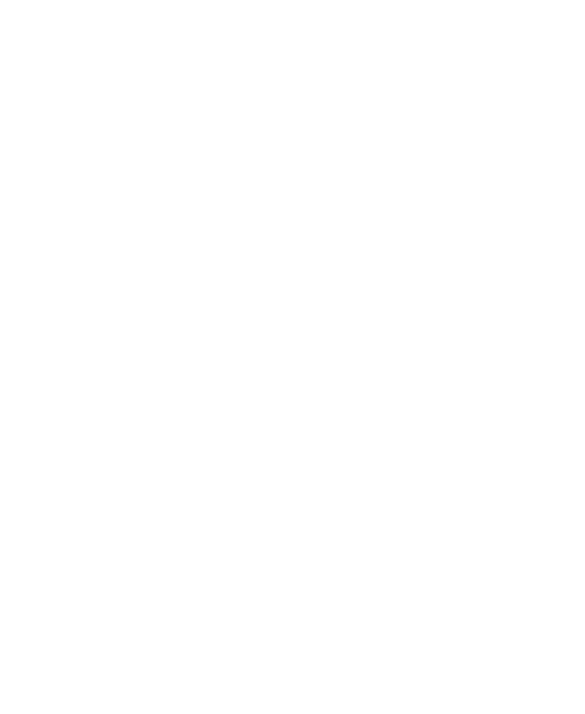
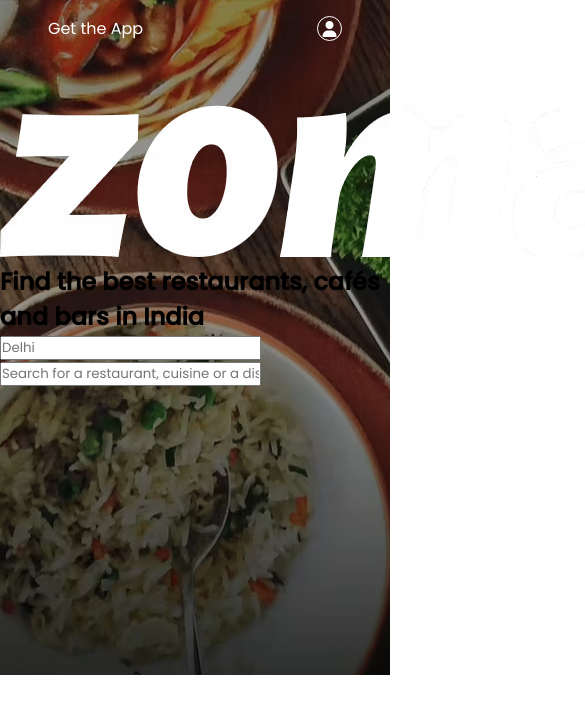
Before and after one commit to TANMAYTIWARIGUTS/PP-Zomato-Landing-Page, a plain HTML site: page index.html in a window 390 px wide. Shown: the top 714 px of the page, 585 px wide, since content can reach past the window. Drawn offline with Linux system fonts and the light colour scheme.

Commit message:
Added Hero Section

```diff
--- a/index.html
+++ b/index.html
@@ -6,11 +6,7 @@
     <meta name="viewport" content="width=device-width, initial-scale=1.0" />
 
     <!-- Zomato logo in the tab -->
-    <link
-    rel="icon"
-    type="image/x-icon"
-    href="https://upload.wikimedia.org/wikipedia/commons/thumb/7/75/Zomato_logo.png/220px-Zomato_logo.png"
-  />
+    <link rel="icon" type="image/x-icon" href="./images/zomato.ico" />
 
     <!-- font awesome icons -->
     <link
@@ -25,12 +21,33 @@
     <link rel="preconnect" href="https://fonts.googleapis.com" />
     <link rel="preconnect" href="https://fonts.gstatic.com" crossorigin />
     <link
-      href="https://fonts.googleapis.com/css2?family=Poppins:ital,wght@0,100;0,200;0,300;0,500;0,600;0,700;0,800;0,900;1,100;1,200;1,300;1,400;1,500;1,600;1,700;1,800;1,900&display=swap"
+      href="https://fonts.googleapis.com/css2?family=Poppins:wght@100;200;300;400;500&display=swap"
       rel="stylesheet"
     />
 
     <title>Zomato Landing Page</title>
     <link rel="stylesheet" href="./styles.css" />
   </head>
-  <body></body>
+  <body>
+    <section class="hero__section">
+      <header>
+        <nav class="navbar">
+          <a href="#">Get the App</a>
+          <div class="navbar__menu_container">
+            <a href="#" class="link">Investor Relations</a>
+            <a href="#" class="link">Add restaurant</a>
+            <a href="#" class="link">Login</a>
+            <a href="#" class="link">Sign Up</a>
+            <a href="#" class="user_icon"><i class="fa-solid fa-user"></i></a>
+          </div>
+        </nav>
+      </header>
+      <div class="hero__section_container">
+        <img src="./images/heroSectionLogo.png"/>
+        <h1>Find the best restaurants, cafés and bars in India</h1>
+        <input class="input_container_location" type="text" placeholder="Delhi"/>
+        <input class="input_container_search" type="text" placeholder="Search for a restaurant, cuisine or a dish"/>
+      </div>
+    </section>
+  </body>
 </html>
--- a/styles.css
+++ b/styles.css
@@ -0,0 +1,53 @@
+    *{
+        padding:0px;
+        margin:0px;
+        box-sizing: border-box;
+        font-family: "poppins", sans-serif;
+    }
+
+    .hero__section{
+        background-image: url(./images/heroSectionBackground.png);
+        background-size: cover;
+        background-position: center;
+        min-height:60vh;
+    }
+
+    .navbar{
+        display: flex;
+        justify-content: space-between;
+        height:65px;
+        padding: 16px 48px;
+    }
+
+    .navbar a{
+        color:white;
+        text-decoration: none;
+
+    }
+
+    .navbar__menu_container{
+        display:flex;
+        gap:18px;
+    }
+
+    .navbar__menu_container .user_icon{
+        height: 25px;
+        width: 25px;
+        display:flex;
+        align-items:center;
+        justify-content:center;
+        border: 1px solid white;
+        border-radius: 50%;
+        display:none;
+    }
+    @media screen and (max-width:600px){
+        .navbar__menu_container .user_icon{
+            display:flex;
+        }
+        .link{
+            display:none;
+        }
+        .hero__section{
+            min-height:80vh;
+        }
+    }
```
Also changed, not shown: 1 other file.
